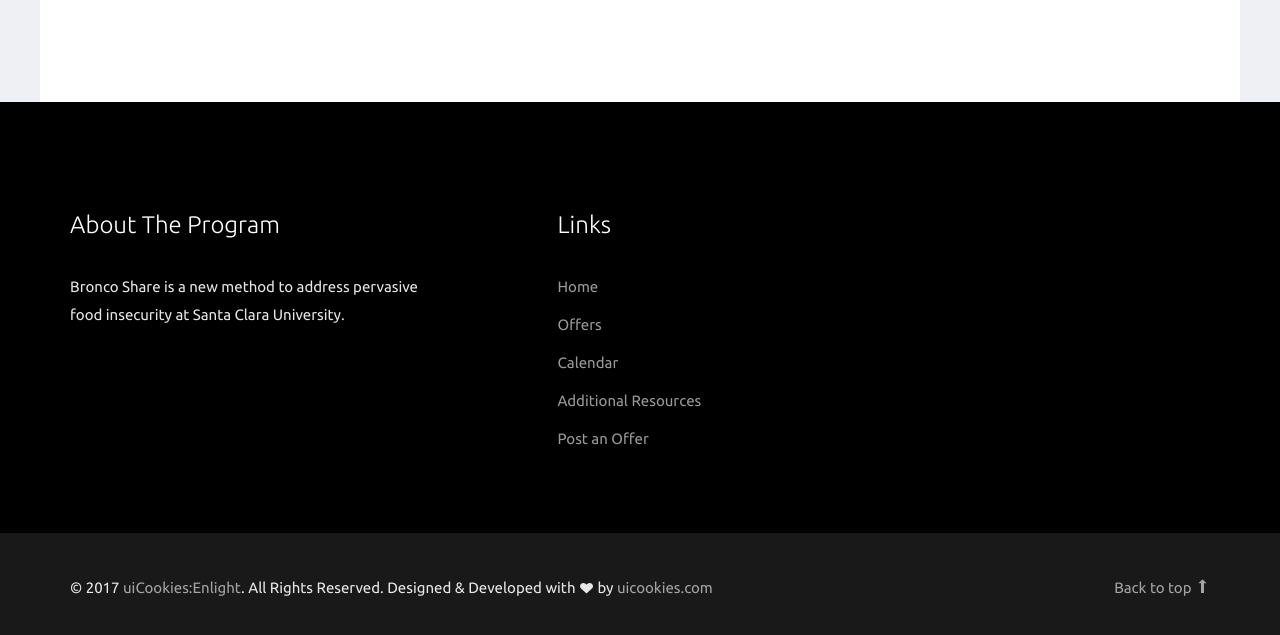
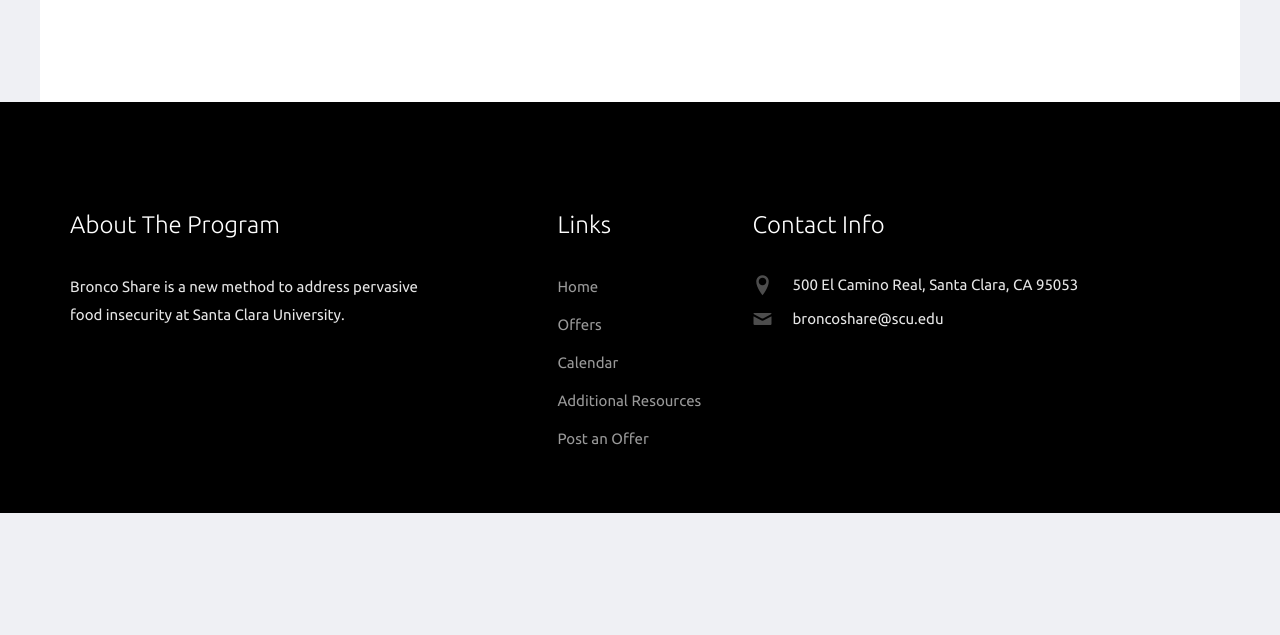
Before and after one commit to Hack-for-Humanity-2022/BroncoShare, a website: page offers.html in a window 1280 px wide. Shown: the part 1011-1646 px from the top of the page. After the commit the page ends 1524 px from the top, so only its background shows below. Drawn offline with Linux system fonts and the light colour scheme; files whose address does not match are found by name.

Commit message:
added contact info to footer

```diff
--- a/offers.html
+++ b/offers.html
@@ -244,31 +244,17 @@
           </div>
           <div class="col-md-4">
             <div class="probootstrap-footer-widget">
+              <h3>Contact Info</h3>
+              <ul class="probootstrap-contact-info">
+                <li><i class="icon-location2"></i> <span>500 El Camino Real, Santa Clara, CA 95053</span></li>
+                <li><i class="icon-mail"></i><span>broncoshare@scu.edu</span></li>
 
+              </ul>
             </div>
           </div>
+
         </div>
         <!-- END row -->
-
-      </div>
-
-      <div class="probootstrap-copyright">
-        <div class="container">
-          <div class="row">
-            <div class="col-md-8 text-left">
-              <p>&copy; 2017 <a href="https://uicookies.com/">uiCookies:Enlight</a>. All Rights Reserved. Designed &amp;
-                Developed with <i class="icon icon-heart"></i> by <a href="https://uicookies.com/">uicookies.com</a></p>
-            </div>
-            <div class="col-md-4 probootstrap-back-to-top">
-              <p><a href="#" class="js-backtotop">Back to top <i class="icon-arrow-long-up"></i></a></p>
-            </div>
-          </div>
-        </div>
-      </div>
-    </footer>
-
-  </div>
-  <!-- END wrapper -->
 
 
   <script src="js/scripts.min.js"></script>
```
Also changed, not shown: about.html (+5 -0 lines), index.html (+5 -0 lines), new-offer.html (+5 -0 lines), other-resources.html (+1 -1 lines).
